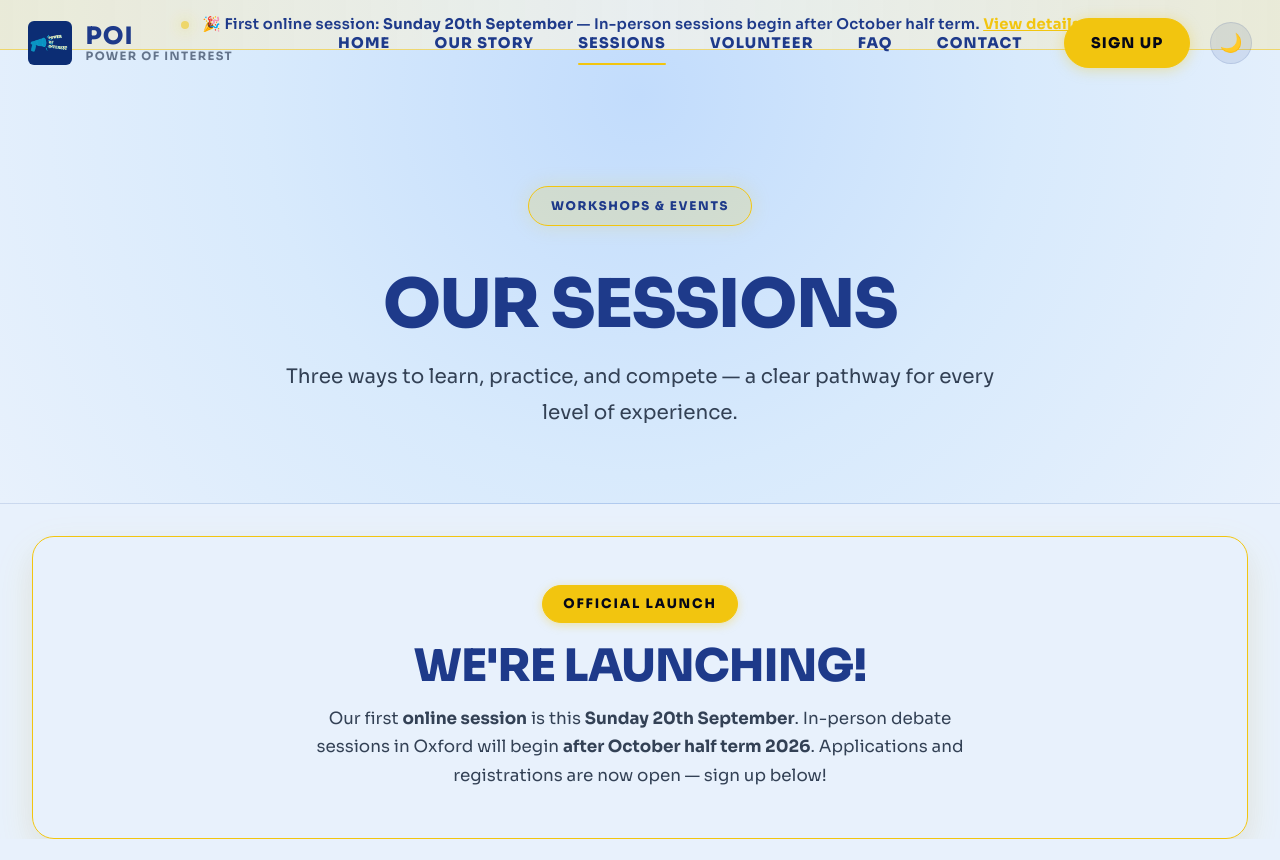
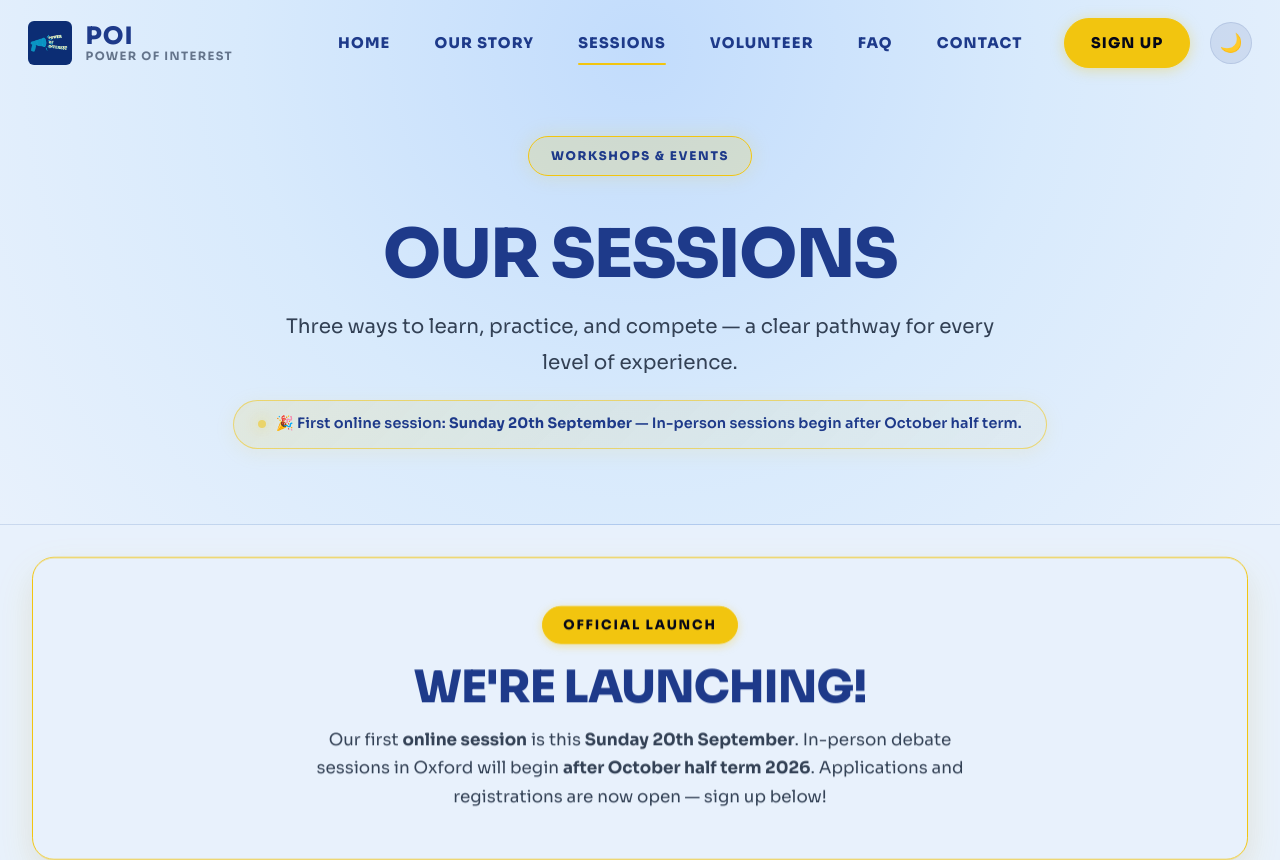
Before and after one commit to Anililiy/POI_Website-main, a plain HTML site: page sessions.html in a window 1280 px wide. Shown: the top 860 px of the page. Drawn offline with Linux system fonts and the light colour scheme.

Commit message:
Move announcement from top bar into hero/page-header as inline callout card

```diff
--- a/sessions.html
+++ b/sessions.html
@@ -102,13 +102,6 @@
 </head>
 <body>
 
-  <!-- ===== ANNOUNCEMENT BAR ===== -->
-  <div class="announcement-bar" role="alert">
-    <span class="announcement-dot"></span>
-    🎉 First online session: <strong>Sunday 20th September</strong> &mdash; In-person sessions begin after October half term.
-    <a href="#session-levels">View details &rarr;</a>
-  </div>
-
   <!-- ===== HEADER ===== -->
   <header class="site-header">
     <div class="header-inner">
@@ -149,6 +142,11 @@
       <span class="hero-tag">Workshops &amp; Events</span>
       <h1>Our Sessions</h1>
       <p>Three ways to learn, practice, and compete &mdash; a clear pathway for every level of experience.</p>
+      <!-- ===== ANNOUNCEMENT CALLOUT ===== -->
+      <div class="hero-announcement">
+        <span class="announcement-dot"></span>
+        <span>🎉 First online session: <strong>Sunday 20th September</strong> &mdash; In-person sessions begin after October half term.</span>
+      </div>
     </div>
   </section>
 
--- a/styles.css
+++ b/styles.css
@@ -1714,41 +1714,47 @@
 }
 
 /* ====================================================
-   ANNOUNCEMENT BAR
-   ==================================================== */
-.announcement-bar {
-  background: linear-gradient(90deg, rgba(242, 197, 15, 0.15) 0%, rgba(242, 197, 15, 0.05) 50%, rgba(242, 197, 15, 0.15) 100%);
-  border-bottom: 1.5px solid var(--yellow-border);
-  padding: 0.7rem 1.5rem;
-  text-align: center;
-  font-size: 0.92rem;
+   HERO ANNOUNCEMENT CALLOUT
+   ==================================================== */
+.hero-announcement {
+  display: inline-flex;
+  align-items: center;
+  gap: 0.6rem;
+  flex-wrap: wrap;
+  justify-content: center;
+  background: linear-gradient(135deg, rgba(242, 197, 15, 0.12) 0%, rgba(242, 197, 15, 0.04) 100%);
+  border: 1.5px solid var(--yellow-border);
+  border-radius: var(--radius-full);
+  padding: 0.65rem 1.5rem;
+  font-size: 0.9rem;
   font-weight: 600;
   color: var(--heading-color);
-  letter-spacing: 0.02em;
-  position: relative;
-  z-index: 100;
-  animation: announcementSlideDown 0.6s var(--ease-fluid) both;
-}
-
-.announcement-bar a {
+  letter-spacing: 0.01em;
+  margin-top: 1.2rem;
+  margin-bottom: 0.2rem;
+  animation: announcementFadeIn 0.8s var(--ease-fluid) 0.3s both;
+  box-shadow: 0 4px 20px rgba(242, 197, 15, 0.1);
+}
+
+.hero-announcement a {
   color: var(--yellow);
   text-decoration: underline;
   font-weight: 700;
   transition: color var(--transition);
-}
-
-.announcement-bar a:hover {
+  white-space: nowrap;
+}
+
+.hero-announcement a:hover {
   color: var(--yellow-light);
 }
 
-.announcement-bar .announcement-dot {
+.hero-announcement .announcement-dot {
   display: inline-block;
   width: 8px;
   height: 8px;
   background: var(--yellow);
   border-radius: 50%;
-  margin-right: 0.6rem;
-  vertical-align: middle;
+  flex-shrink: 0;
   animation: announcementPulse 1.8s ease-in-out infinite;
   box-shadow: 0 0 8px rgba(242, 197, 15, 0.6);
 }
@@ -1758,15 +1764,16 @@
   50% { opacity: 0.5; box-shadow: 0 0 16px rgba(242, 197, 15, 0.9); }
 }
 
-@keyframes announcementSlideDown {
-  from { transform: translateY(-100%); opacity: 0; }
+@keyframes announcementFadeIn {
+  from { transform: translateY(10px); opacity: 0; }
   to { transform: translateY(0); opacity: 1; }
 }
 
 @media (max-width: 600px) {
-  .announcement-bar {
-    font-size: 0.82rem;
-    padding: 0.6rem 1rem;
-    line-height: 1.5;
-  }
-}
+  .hero-announcement {
+    font-size: 0.8rem;
+    padding: 0.55rem 1.1rem;
+    border-radius: var(--radius);
+    gap: 0.45rem;
+  }
+}
```
Also changed, not shown: index.html (+6 -7 lines).
